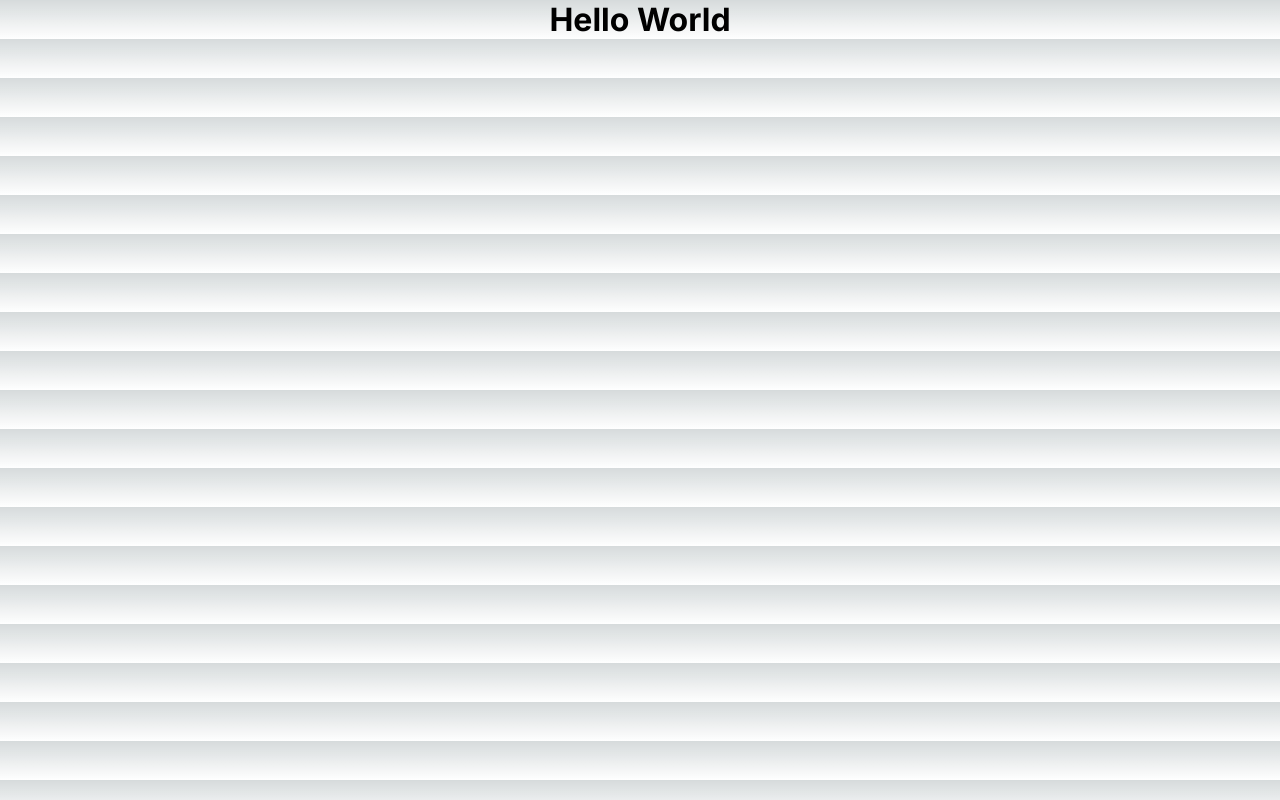
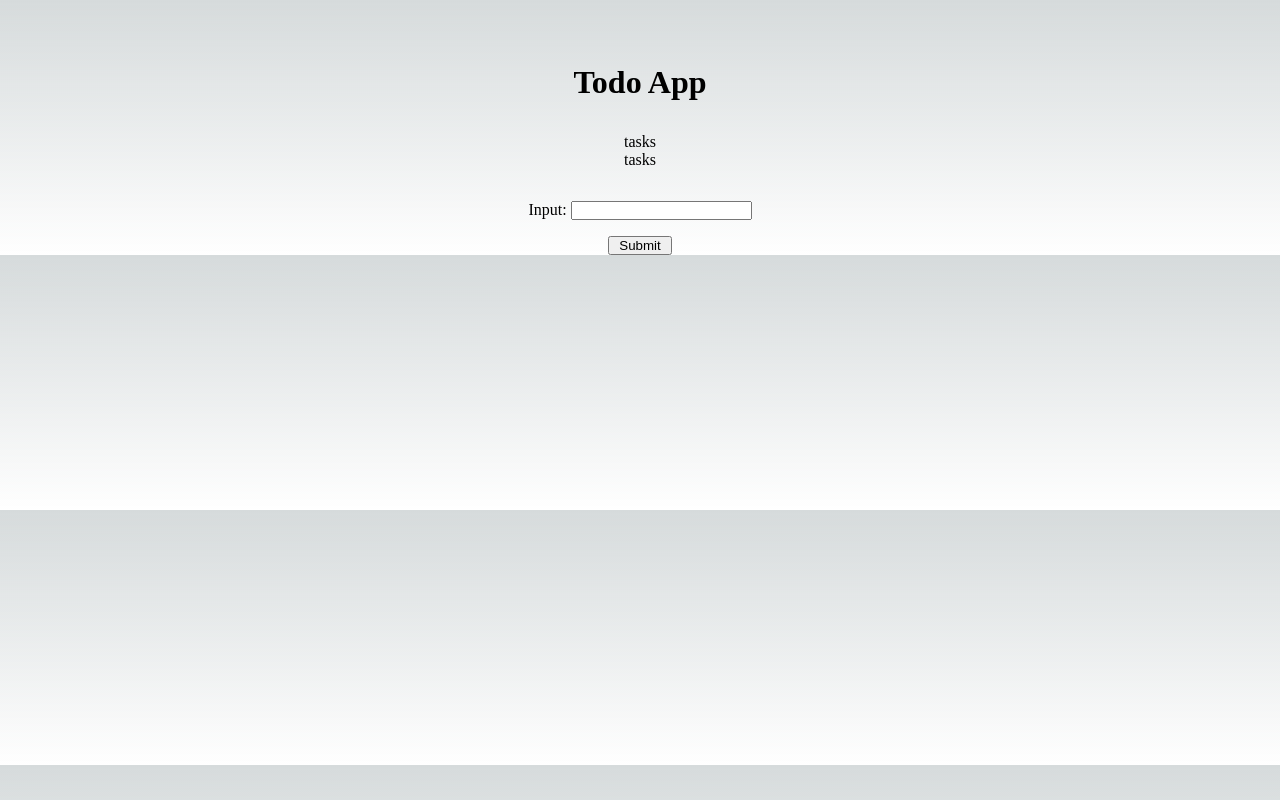
Before and after one commit to sebastianyebes/Internship-ToDoApp-Practice, a Next.js app in the folder todoapp-frontend-nextjs-react/: page / in a window 1280 px wide. Built offline with nearby package versions, Linux system fonts and the light colour scheme.

Commit message:
Modify homepage

```diff
--- a/todoapp-frontend-nextjs-react/app/layout.js
+++ b/todoapp-frontend-nextjs-react/app/layout.js
@@ -1,17 +1,16 @@
 import './globals.css'
-import { Inter } from 'next/font/google'
-
-const inter = Inter({ subsets: ['latin'] })
 
 export const metadata = {
-  title: 'Create Next App',
-  description: 'Generated by create next app',
+  title: 'Todo App',
+  description: 'Practice',
 }
 
 export default function RootLayout({ children }) {
   return (
     <html lang="en">
-      <body className={inter.className}>{children}</body>
+      <body>
+          {children}
+      </body>
     </html>
   )
 }
--- /dev/null
+++ b/todoapp-frontend-nextjs-react/app/page.css
@@ -0,0 +1,17 @@
+.page-title{
+  margin-top: 4rem;
+}
+
+.page-tasks{
+  margin-top: 2rem;
+}
+
+.page-forms{
+  margin-top: 2rem;
+}
+
+.page-submit-button{
+  margin-top: 1rem;
+  width: 5%;
+  color: black;
+}
--- a/todoapp-frontend-nextjs-react/app/page.js
+++ b/todoapp-frontend-nextjs-react/app/page.js
@@ -1,9 +1,25 @@
-import styles from './page.module.css'
+import './page.css'
 
 export default function Home() {
   return (
-    <main>
-      <h1>Hello World</h1>
-    </main>
+    <>
+      <div className='page-title'>
+        <h1>Todo App</h1>
+      </div>
+      <div className='page-tasks'>
+        <ul>
+          <li>tasks</li>
+          <li>tasks</li>
+        </ul>
+      </div>
+      <div className='page-forms'>
+          <form action="">
+            <label htmlFor="task">Input: </label>
+            <input type="text"/>
+            <br />
+            <input type="submit" value="Submit" className='page-submit-button'/>
+          </form>
+      </div>
+    </>
   )
 }
--- a/todoapp-frontend-nextjs-react/app/page.module.css
+++ /dev/null
@@ -1,8 +0,0 @@
-.main {
-  display: flex;
-  flex-direction: column;
-  justify-content: space-between;
-  align-items: center;
-  padding: 6rem;
-  min-height: 100vh;
-}
```
